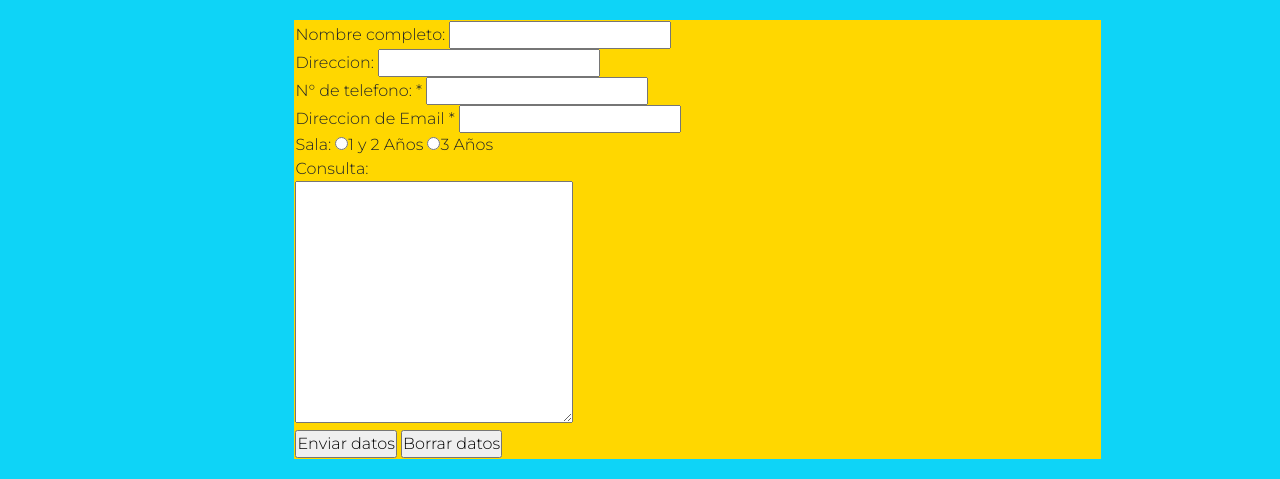
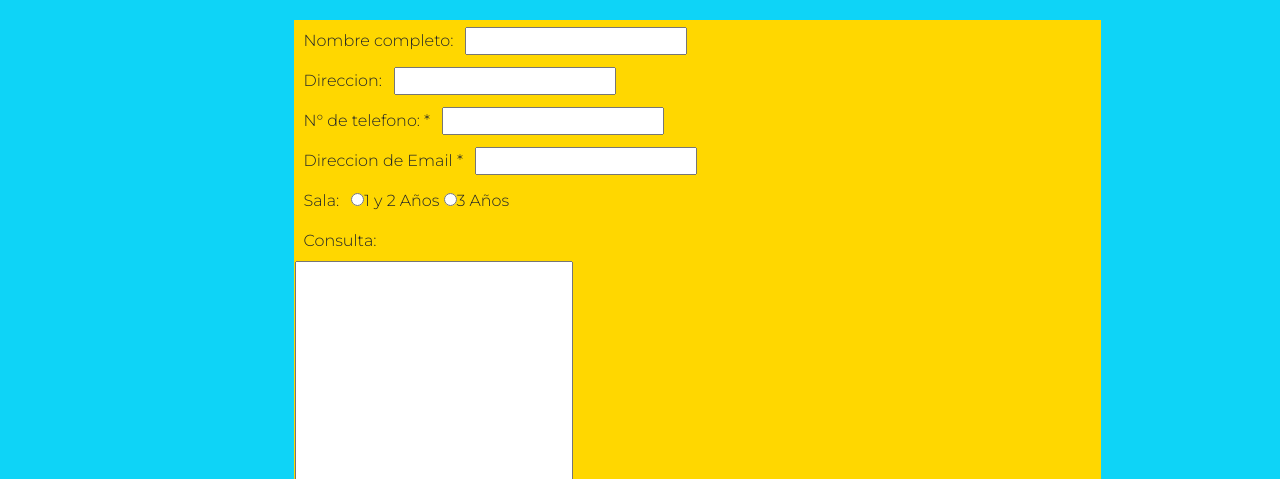
Before and after one commit to DiegoPosse/coderhouse, a website: page views/contacto.html in a window 1280 px wide. Shown: the part 303-782 px from the top of the page. Drawn offline with nearby package versions, Linux system fonts and the light colour scheme.

Commit message:
cambios 19/12

```diff
--- a/sass/estilo.scss
+++ b/sass/estilo.scss
@@ -176,5 +176,8 @@ footer{
 	background-color: $color1;
 	height: 50%;
 	width: 100%;
-	padding: 5%
+	padding: 5% ;
+	label {
+		padding: 1% 1%;
+	}
 }
```
Also changed, not shown: css/estilo.css.
